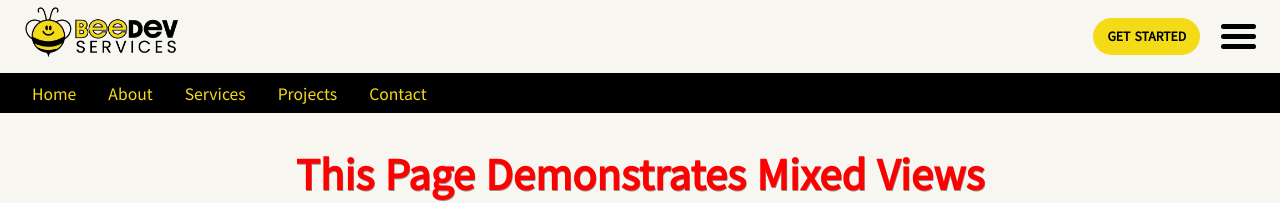
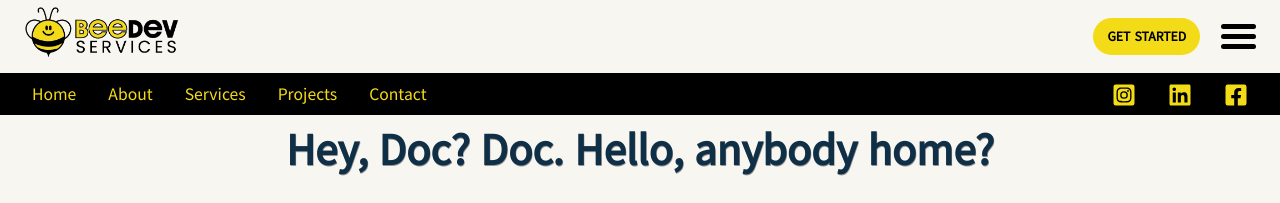
Before and after one commit to cgbridgewater/components_template_app, a React (Vite) app: page / in a window 1280 px wide. Shown: the top 203 px of the page. Built offline with nearby package versions, Linux system fonts and the light colour scheme.

Commit message:
add socials to link bar

```diff
--- a/src/Components/NavBar_HB_Right_Component/LinkBar_Component/LinkBar.css
+++ b/src/Components/NavBar_HB_Right_Component/LinkBar_Component/LinkBar.css
@@ -1,12 +1,18 @@
-@media all and (min-width:500px) {
-
 .LinkBar {
+    position: fixed;
+    display: flex;
+    justify-content: space-between;
+    align-content: center;
     z-index: 10;
     background-color: black;
     padding: 8px;
     margin-top: 75px;
+    height: 40px;
+    width: 100%;
+}
 
-        ul {
+
+.Links_LinkBar ul {
     display: flex;
     list-style: none;
     padding: 0 0 0 8px;
@@ -31,9 +37,8 @@
         }
     }
 }
-    }
 
-    .LinkBar li a:before, .LinkBar li a:after {
+.Links_LinkBar li a:before, .Links_LinkBar li a:after {
     content: '';
     border-bottom: 1px solid  whitesmoke;
     position: absolute;
@@ -43,12 +48,40 @@
     transition: all 0.2s ease;
 }
 
-    .LinkBar li a:hover:before, .LinkBar li a:hover:after {
+.Links_LinkBar li a:hover:before, .Links_LinkBar li a:hover:after {
     width: 50%;
 }
 
+
+.Socials_LinkBar ul {
+    display: flex;
+    list-style: none;
+    padding: 0 8px 0 0;
+
+    li a {
+        position: relative;
+        margin: 0 16px;
+        font-size: 1.5rem;
+        color: #F3DB18;
+        text-decoration: none;
+        cursor: pointer;
+        text-wrap: nowrap;
+
+        &:hover {
+            color: whitesmoke;
+        }
+    }
 }
 
+
+/* Show for larger screens */
+@media all and (min-width:500px) {
+    .LinkBar {
+        display: show;
+    }
+}
+
+/* Hide for mobile */
 @media all and (max-width:499px) {
     .LinkBar {
         display: none;
--- a/src/Components/NavBar_HB_Right_Component/LinkBar_Component/LinkBar.jsx
+++ b/src/Components/NavBar_HB_Right_Component/LinkBar_Component/LinkBar.jsx
@@ -1,10 +1,12 @@
 import { Link } from "react-router-dom";
+import { FaInstagramSquare, FaFacebookSquare, FaLinkedin } from "react-icons/fa";
+
 
 const LinkBar = () => {
 
     return (
-
         <div className="LinkBar">
+            <div className="Links_LinkBar">
                 <ul>
                     <li><Link className="LinkBar_Link">Home</Link></li>
                     <li><Link className="LinkBar_Link">About</Link></li>
@@ -13,7 +15,14 @@ const LinkBar = () => {
                     <li><Link className="LinkBar_Link">Contact</Link></li>
                 </ul>
             </div>
-
+            <div className="Socials_LinkBar">
+                <ul>
+                    <li><Link className="Socials_Link"><FaInstagramSquare /></Link></li>
+                    <li><Link className="Socials_Link"><FaLinkedin /></Link></li>
+                    <li><Link className="Socials_Link"><FaFacebookSquare /></Link></li>
+                </ul>
+            </div>
+        </div>
     );
 };
 
--- a/src/Components/NavBar_HB_Right_Component/NavBar_HB_Right.css
+++ b/src/Components/NavBar_HB_Right_Component/NavBar_HB_Right.css
@@ -135,7 +135,7 @@ header {
 
 /* Drawer when checked */
 #drawer_toggle:checked ~ #drawer_toggle_label {
-    height: calc(100% + 20px);
+    height: calc(100% + 40px);
     right: 200px;
     width: calc(100% - 180px);
     background: rgba(0,0,0,0.85);
@@ -148,11 +148,11 @@ header {
     visibility: hidden;
 }
 
-/* Push page content with drawer slide out */
-#drawer_toggle:checked ~ main {
+/* Push page content with drawer slide out */  /* NO! */
+/* #drawer_toggle:checked ~ main {
     margin-right: 200px;
     transition: all 300ms ease;
-}
+} */
 
 /* Push header content with drawer slide out */
 /* #drawer_toggle:checked ~ header {
```
Lines whose indentation alone changed are shown as unchanged.
